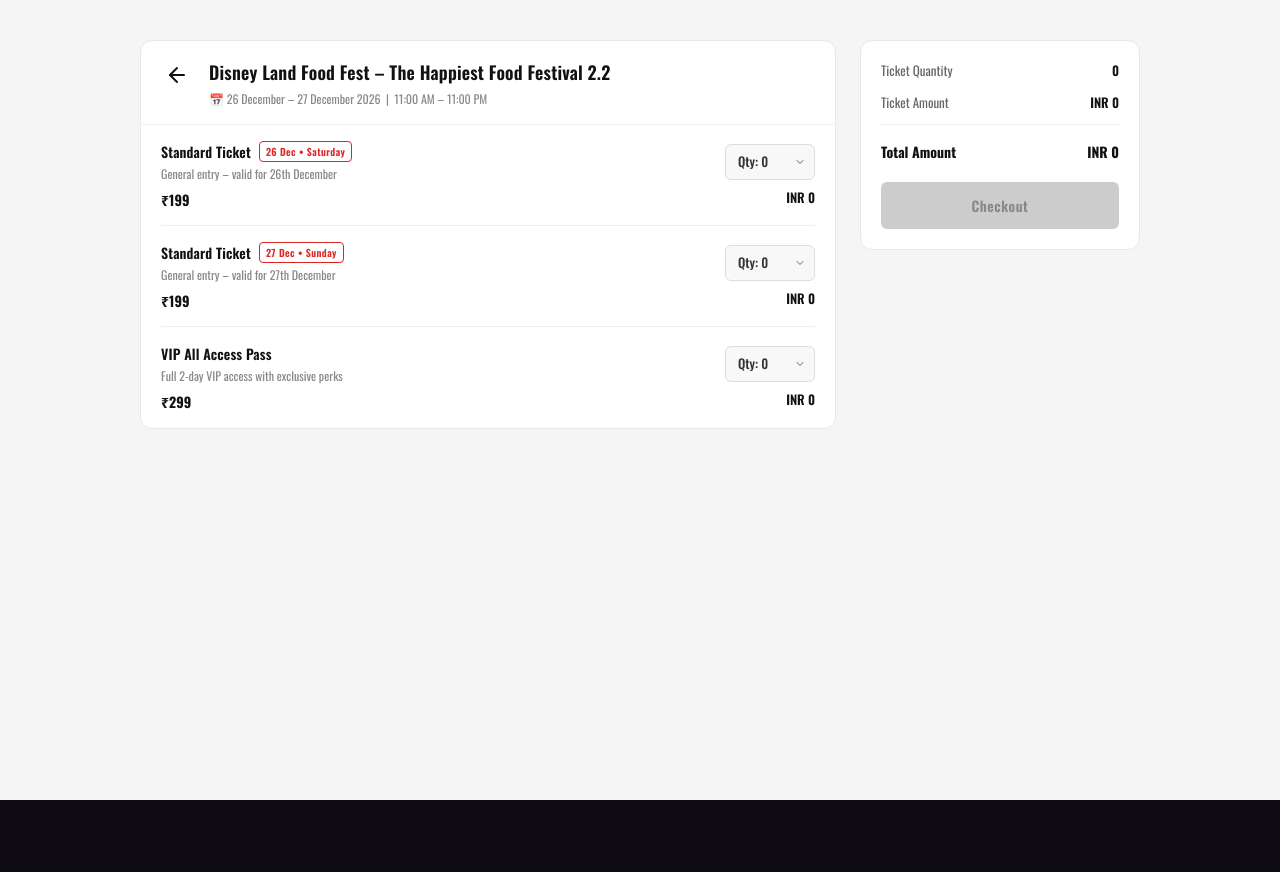
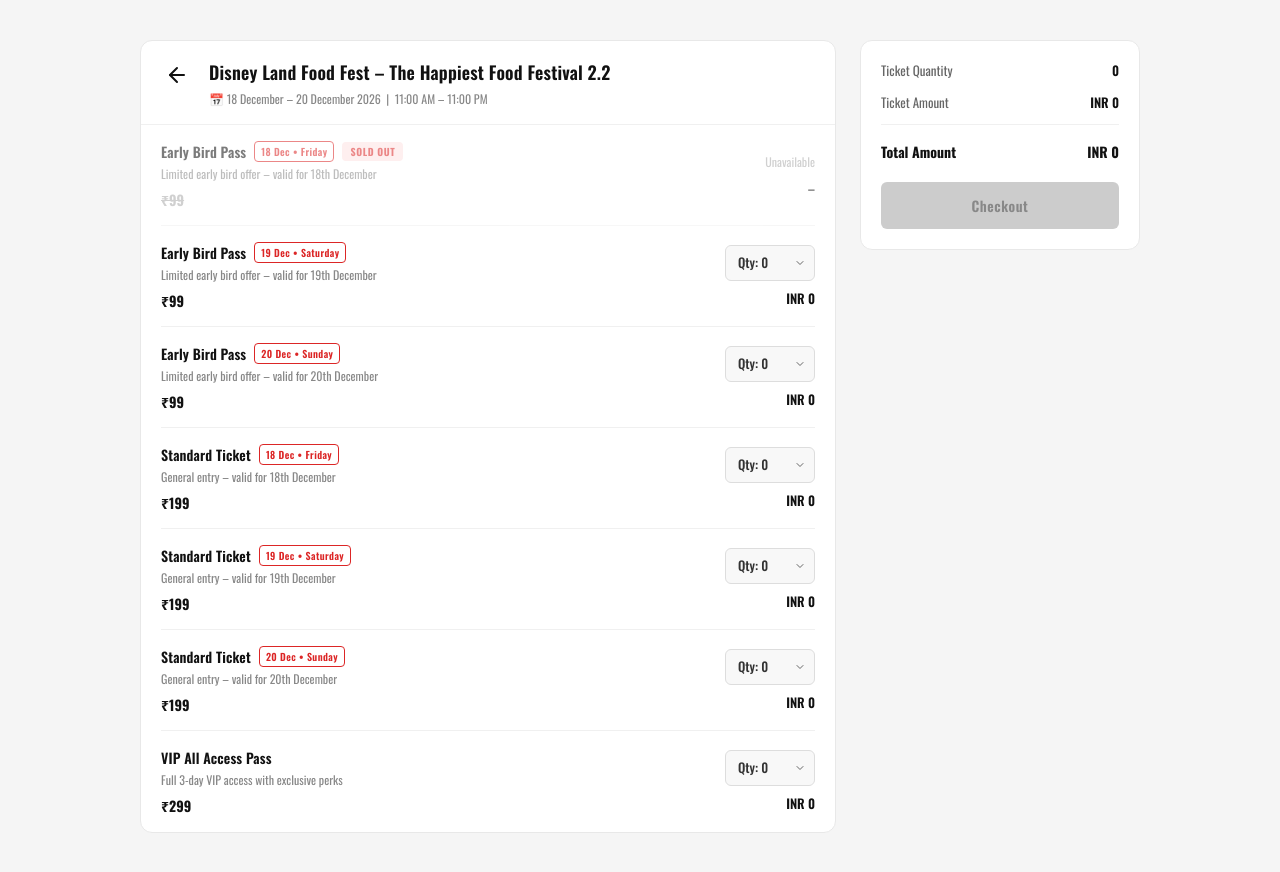
Before and after one commit to festfood77/foodfest, a React (Vite) app: page /quantities in a window 1280 px wide. Shown: the top 872 px of the page. Before the commit the page ends 800 px from the top, so only its background shows below. Built offline with nearby package versions, Linux system fonts and the light colour scheme; no server answers.

Commit message:
Revert "feat: update ticket pricing (199/299), dates (26-27 Dec), location (Dehradun Rajpur Road), and max 5 tickets per number"
This reverts commit 1ff7f263a136db938758311b1d3a81e5e904e9ae.

```diff
--- a/src/FormExample.jsx
+++ b/src/FormExample.jsx
@@ -4,8 +4,9 @@
 
 /* ─── constants ─── */
 const DATE_OPTIONS = [
-  { value: "2026-12-26", label: "26 December 2026", day: "Sat" },
-  { value: "2026-12-27", label: "27 December 2026", day: "Sun" },
+  { value: "2024-12-18", label: "18 December 2024", day: "Wed" },
+  { value: "2024-12-19", label: "19 December 2024", day: "Thu" },
+  { value: "2024-12-20", label: "20 December 2024", day: "Fri" },
 ];
 
 const DON_OPTIONS = [
@@ -14,8 +15,8 @@
   { value: "both", label: "Both" },
 ];
 
-const TICKET_PRICE = 199;
-const MAX_TICKETS = 5;
+const TICKET_PRICE = 99;
+const MAX_TICKETS = 3;
 
 /* ─── sub-components ─── */
 
--- a/src/LandingPage.jsx
+++ b/src/LandingPage.jsx
@@ -40,10 +40,10 @@
           </h1>
 
           <p className="lp-datetime">
-            26 December – 27 December 2026 &nbsp;|&nbsp; 11:00 AM – 11:00 PM
+            18 December – 20 December 2026 &nbsp;|&nbsp; 11:00 AM – 11:00 PM
           </p>
 
-          <p className="lp-venue">Rajpur Road, Dehradun</p>
+          <p className="lp-venue">South Delhi</p>
 
           <div className="lp-tags">
             <span className="lp-tag">Food Festival</span>
@@ -57,7 +57,7 @@
             >
               Book Now
             </button>
-            <span className="lp-price">INR 199 - 299</span>
+            <span className="lp-price">INR 99 - 299</span>
           </div>
         </div>
       </section>
@@ -77,13 +77,13 @@
           <h2 className="lp-desc-heading">DESCRIPTION</h2>
 
           {[
-            "Dehradun, clear your weekend plans — Disneyland Foodfest is BACK!",
+            "Delhi, clear your weekend plans — Disneyland Foodfest is BACK!",
             "We're bringing the vibes with insane food, a power-packed artist lineup, epic shopping, games, rides and experiences you'll actually want on your camera roll.",
             "Come hungry because Disneyland Foodfest is serving iconic eats, viral legends, global flavours and desserts worth breaking the diet for. And when you're done eating? Catch your favourite artists live, discover cool homegrown brands, take on games and challenges, hit the rides and explore something new around every corner.",
             "Come with your gang, your date, your fam, your kids — or literally everyone. There's something happening for every age and every vibe.",
             "Eat. Vibe. Dance. Shop. Play. Repeat. 🔁",
             "One weekend. Big food. Bigger artists. Non-stop scenes.",
-            "📍 Disneyland Foodfest — Dehradun's Favourite Family Carnival, Rajpur Road.",
+            "📍 Disneyland Foodfest — Delhi's Favourite Family Carnival.",
             "You already know where you need to be. 👀",
           ].map((para, i) => (
             <p key={i} className="lp-desc-para">
--- a/src/QuantitiesPage.jsx
+++ b/src/QuantitiesPage.jsx
@@ -2,13 +2,16 @@
 import { useNavigate } from "react-router";
 import "./quantities.css";
 
-const MAX_TICKETS = 5;
+const TICKET_TYPES = [
+  { id: "eb1_d1", name: "Early Bird Pass", description: "Limited early bird offer – valid for 18th December", date: "18 Dec", day: "Friday", price: 99, soldOut: true },
+  { id: "eb1_d2", name: "Early Bird Pass", description: "Limited early bird offer – valid for 19th December", date: "19 Dec", day: "Saturday", price: 99, soldOut: false },
+  { id: "eb1_d3", name: "Early Bird Pass", description: "Limited early bird offer – valid for 20th December", date: "20 Dec", day: "Sunday", price: 99, soldOut: false },
 
-const TICKET_TYPES = [
-  { id: "t1_d1", name: "Standard Ticket", description: "General entry – valid for 26th December", date: "26 Dec", day: "Saturday", price: 199, soldOut: false },
-  { id: "t1_d2", name: "Standard Ticket", description: "General entry – valid for 27th December", date: "27 Dec", day: "Sunday", price: 199, soldOut: false },
+  { id: "t1_d1", name: "Standard Ticket", description: "General entry – valid for 18th December", date: "18 Dec", day: "Friday", price: 199, soldOut: false },
+  { id: "t1_d2", name: "Standard Ticket", description: "General entry – valid for 19th December", date: "19 Dec", day: "Saturday", price: 199, soldOut: false },
+  { id: "t1_d3", name: "Standard Ticket", description: "General entry – valid for 20th December", date: "20 Dec", day: "Sunday", price: 199, soldOut: false },
 
-  { id: "vip", name: "VIP All Access Pass", description: "Full 2-day VIP access with exclusive perks", price: 299, soldOut: false },
+  { id: "vip", name: "VIP All Access Pass", description: "Full 3-day VIP access with exclusive perks", price: 299, soldOut: false },
 ];
 
 
@@ -29,7 +32,7 @@
   };
 
   const handleCheckout = () => {
-    if (totalTickets === 0 || totalTickets > MAX_TICKETS) return;
+    if (totalTickets === 0) return;
     navigate("/form", {
       state: {
         quantities,
@@ -56,7 +59,7 @@
                 Disney Land Food Fest – The Happiest Food Festival 2.2
               </h1>
               <p className="qp-event-meta">
-                📅 26 December – 27 December 2026 &nbsp;|&nbsp; 11:00 AM – 11:00 PM
+                📅 18 December – 20 December 2026 &nbsp;|&nbsp; 11:00 AM – 11:00 PM
               </p>
             </div>
           </div>
@@ -95,7 +98,7 @@
                         onChange={(e) => handleQtyChange(ticket.id, e.target.value)}
                       >
                         {Array.from(
-                          { length: Math.min(MAX_TICKETS, MAX_TICKETS - totalTickets + quantities[ticket.id]) + 1 },
+                          { length: Math.min(4, 4 - totalTickets + quantities[ticket.id]) + 1 },
                           (_, n) => (
                             <option key={n} value={n}>
                               Qty: {n}
--- a/src/form/CheckoutForm.jsx
+++ b/src/form/CheckoutForm.jsx
@@ -158,7 +158,7 @@
             </button>
             <div className="cf-header-info">
               <h1>Disney Land Food Fest – The Happiest Food Festival 2.2</h1>
-              <p>📅 26 December – 27 December 2026 | 11:00 AM – 11:00 PM</p>
+              <p>📅 18 December – 20 December 2026 | 11:00 AM – 11:00 PM</p>
             </div>
             <div className="cf-header-meta">
               <span className="cf-header-price">INR {totalAmount}</span>
--- a/src/form/DateSelector.jsx
+++ b/src/form/DateSelector.jsx
@@ -1,8 +1,9 @@
 import React from "react";
 
 const DATE_OPTIONS = [
-  { value: "2026-12-26", day: "Sat" },
-  { value: "2026-12-27", day: "Sun" },
+  { value: "2024-12-18", day: "Wed" },
+  { value: "2024-12-19", day: "Thu" },
+  { value: "2024-12-20", day: "Fri" },
 ];
 
 export default function DateSelector({ value, onChange, error }) {
@@ -11,7 +12,7 @@
       <legend className="mb-2.5 text-xs font-bold uppercase tracking-[0.16em] text-brand-300">
         Date of visit
       </legend>
-      <div className="grid grid-cols-2 gap-2.5">
+      <div className="grid grid-cols-3 gap-2.5">
         {DATE_OPTIONS.map((date) => {
           const selected = value === date.value;
           return (
--- a/src/form/Form.jsx
+++ b/src/form/Form.jsx
@@ -8,7 +8,7 @@
 import TicketCounter from "./TicketCounter";
 import TicketSelector from "./TicketSelector";
 
-const MAX_TICKETS = 5;
+const MAX_TICKETS = 3;
 
 export default function Form() {
   const [ticketCount, setTicketCount] = useState(1);
@@ -40,7 +40,7 @@
       email: "",
       date: "",
       age: "",
-      ticketPrice: 199,
+      ticketPrice: 99,
     },
   });
 
@@ -151,7 +151,7 @@
     }
   };
 
-  const currentTicketPrice = formData.ticketPrice || 199;
+  const currentTicketPrice = formData.ticketPrice || 99;
   const totalAmount = ticketCount * currentTicketPrice;
 
   if (submitted) {
--- a/src/form/TicketCounter.jsx
+++ b/src/form/TicketCounter.jsx
@@ -1,6 +1,6 @@
 import React from "react";
 
-export default function TicketCounter({ value, onChange, MAX_TICKETS = 5 }) {
+export default function TicketCounter({ value, onChange, MAX_TICKETS = 3 }) {
   return (
     <div className="flex items-center justify-between gap-4">
       <div>
--- a/src/form/TicketSelector.jsx
+++ b/src/form/TicketSelector.jsx
@@ -1,7 +1,8 @@
 import React from "react";
 
 const TICKET_OPTIONS = [
-  { value: 199, name: "Normal" },
+  { value: 99, name: "Early Bird" },
+  { value: 199, name: "Standard" },
   { value: 299, name: "VIP" },
 ];
 
@@ -11,7 +12,7 @@
       <legend className="mb-2.5 text-xs font-bold uppercase tracking-[0.16em] text-brand-300">
         Select your ticket
       </legend>
-      <div className="grid grid-cols-2 gap-2.5">
+      <div className="grid grid-cols-3 gap-2.5">
         {TICKET_OPTIONS.map((ticket) => {
           const selected = value === ticket.value;
           return (
```
Also changed, not shown: 2 other files (tests, documents, lock files or other folders).
